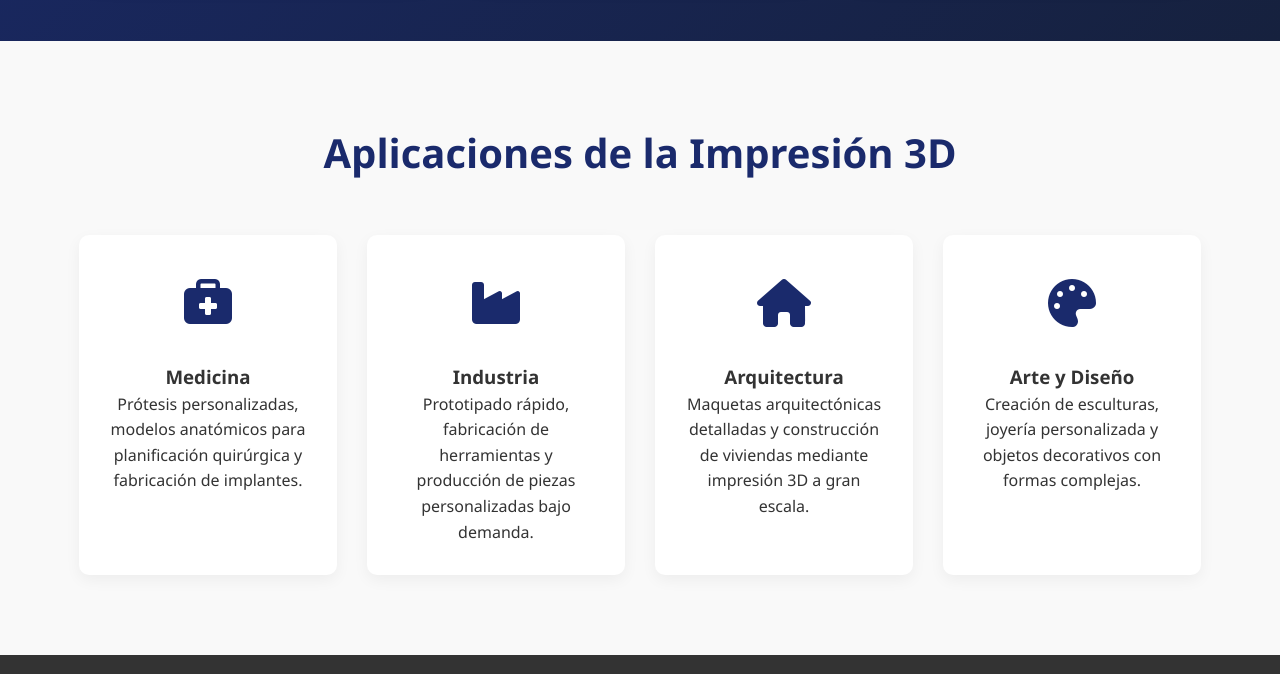
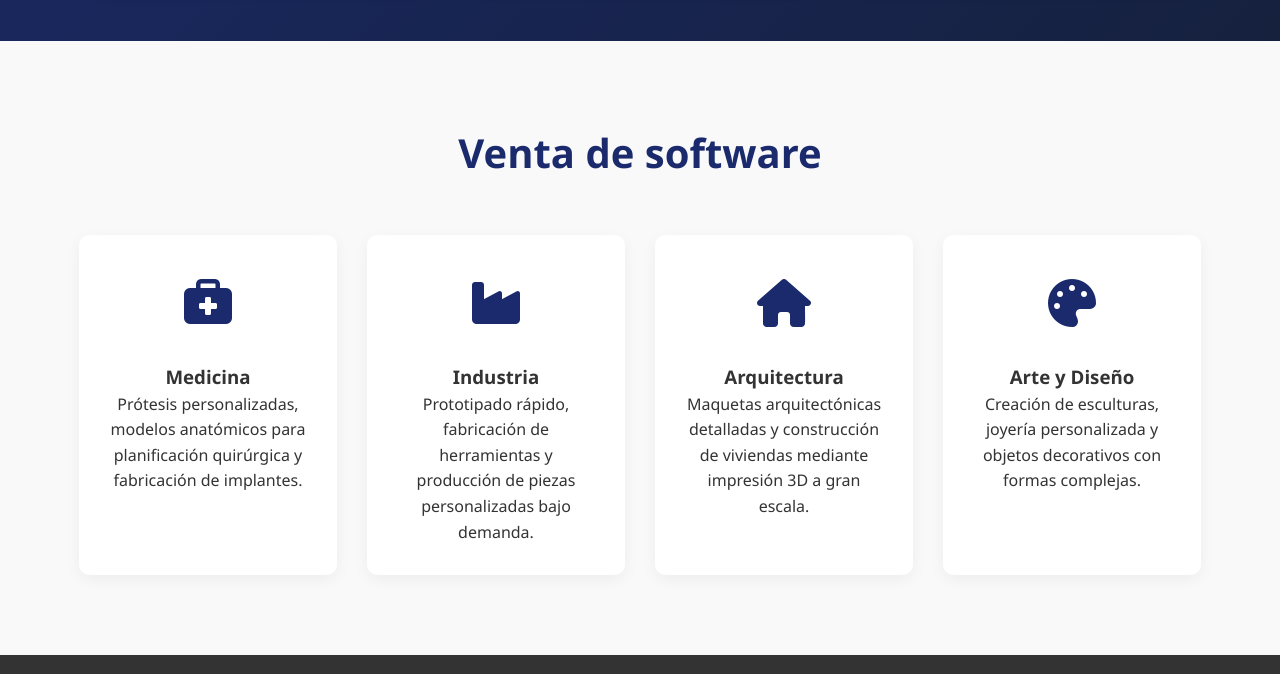
Before and after one commit to INGsoftwareCamilorodriguez/proyecto-del-semestre-3, a plain HTML site: page incio pagina/inicio.html in a window 1280 px wide. Shown: the part 1980-2654 px from the top of the page. Drawn offline with Linux system fonts and the light colour scheme.

Commit message:
MODIFICACION CODIGO

```diff
--- a/incio pagina/inicio.html
+++ b/incio pagina/inicio.html
@@ -152,7 +152,7 @@
 ══════════════════════════ -->
 <section class="applications" id="aplicaciones">
   <div class="container">
-    <h2 class="section-title">Aplicaciones de la Impresión 3D</h2>
+    <h2 class="section-title">Venta de software</h2>
     <div class="applications-grid">
 
       <div class="app-card">
```
